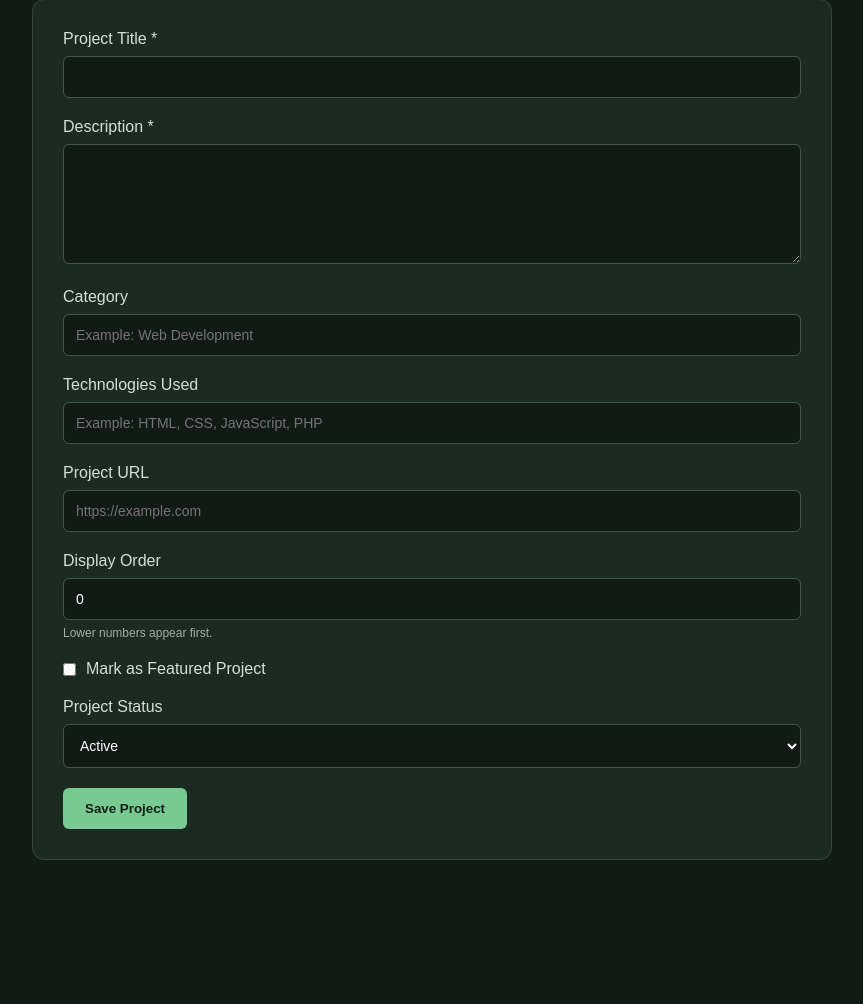
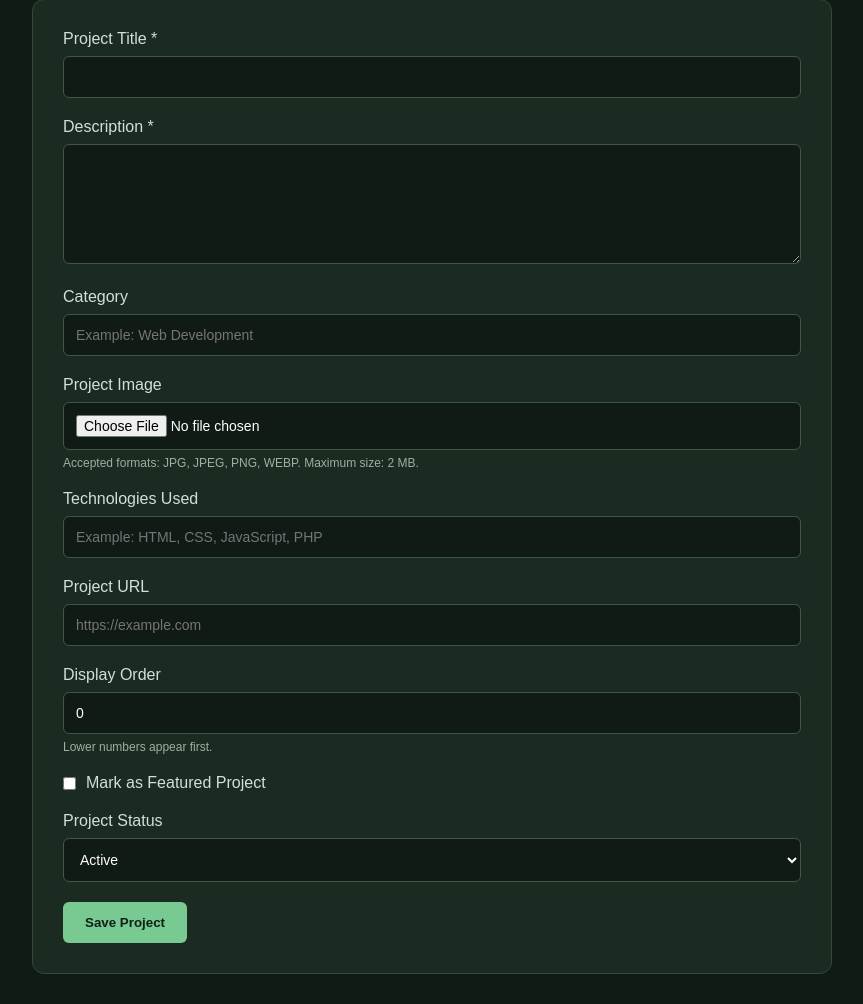
Before and after one commit to buenavistaarvin27-ux/Arvin, a PHP site: page /admin/add-project.php in a window 1280 px wide. Shown: the part 159-1163 px from the top of the page, without its empty margins (208-1071 px from the left). Before the commit the page ends 1019 px from the top, so only its background shows below. Run offline with PHP 8.4, Linux system fonts and the light colour scheme; the visitor is signed in with stand-in values (Sample User, id 1); a stand-in replaces the project's code that opens the database connection.

Commit message:
Add secure project image upload functionality

```diff
--- a/admin/add-project.php
+++ b/admin/add-project.php
@@ -13,8 +13,9 @@ if ($_SERVER['REQUEST_METHOD'] === 'POST') {
     $sessionToken = $_SESSION['csrf_token'] ?? '';
 
     if (
+        !is_string($token) ||
+        !is_string($sessionToken) ||
         $sessionToken === '' ||
-        $token === '' ||
         !hash_equals($sessionToken, $token)
     ) {
         http_response_code(403);
@@ -27,12 +28,17 @@ if ($_SERVER['REQUEST_METHOD'] === 'POST') {
     $category = trim($_POST['category'] ?? '');
     $technologies = trim($_POST['technologies'] ?? '');
     $project_url = trim($_POST['project_url'] ?? '');
+
     $sort_order = filter_var(
         $_POST['sort_order'] ?? 0,
         FILTER_VALIDATE_INT
     );
+
     $is_featured = isset($_POST['is_featured']) ? 1 : 0;
     $status = $_POST['status'] ?? 'active';
+
+    $imagePath = null;
+    $absoluteImagePath = null;
 
     // Validate required fields
     if ($title === '' || $description === '') {
@@ -50,7 +56,96 @@ if ($_SERVER['REQUEST_METHOD'] === 'POST') {
     ) {
         $error = "Please enter a valid project URL.";
 
-    } else {
+    }
+
+    // Validate uploaded image
+    if ($error === '' && isset($_FILES['image'])) {
+
+        $file = $_FILES['image'];
+
+        if ($file['error'] !== UPLOAD_ERR_NO_FILE) {
+
+            if ($file['error'] !== UPLOAD_ERR_OK) {
+                $error = "Image upload failed. Please try again.";
+
+            } elseif ($file['size'] > 2 * 1024 * 1024) {
+                $error = "Image size must not exceed 2 MB.";
+
+            } elseif (!is_uploaded_file($file['tmp_name'])) {
+                $error = "Invalid image upload.";
+
+            } else {
+
+                // Check actual image MIME type
+                $finfo = finfo_open(FILEINFO_MIME_TYPE);
+                $mimeType = $finfo
+                    ? finfo_file($finfo, $file['tmp_name'])
+                    : false;
+
+                if ($finfo) {
+                    finfo_close($finfo);
+                }
+
+                // Allowed image types
+                $allowedTypes = [
+                    'image/jpeg' => 'jpg',
+                    'image/png'  => 'png',
+                    'image/webp' => 'webp'
+                ];
+
+                if (
+                    !$mimeType ||
+                    !isset($allowedTypes[$mimeType]) ||
+                    getimagesize($file['tmp_name']) === false
+                ) {
+                    $error = "Only JPG, PNG, and WEBP images are allowed.";
+
+                } else {
+
+                    $uploadDirectory = __DIR__ . '/../uploads';
+
+                    if (
+                        !is_dir($uploadDirectory) ||
+                        !is_writable($uploadDirectory)
+                    ) {
+                        $error = "The uploads folder is missing or not writable.";
+
+                    } else {
+
+                        // Generate a unique filename
+                        try {
+                            $filename = bin2hex(random_bytes(16))
+                                . '.'
+                                . $allowedTypes[$mimeType];
+
+                            $absoluteImagePath = $uploadDirectory
+                                . DIRECTORY_SEPARATOR
+                                . $filename;
+
+                            $imagePath = 'uploads/' . $filename;
+
+                            // Move image into uploads folder
+                            if (!move_uploaded_file(
+                                $file['tmp_name'],
+                                $absoluteImagePath
+                            )) {
+                                $error = "Unable to save the uploaded image.";
+                                $imagePath = null;
+                                $absoluteImagePath = null;
+                            }
+
+                        } catch (Throwable $e) {
+                            error_log("Image upload failed: " . $e->getMessage());
+                            $error = "Unable to process the uploaded image.";
+                        }
+                    }
+                }
+            }
+        }
+    }
+
+    // Save project to database
+    if ($error === '') {
 
         try {
             $stmt = $pdo->prepare("
@@ -58,6 +153,7 @@ if ($_SERVER['REQUEST_METHOD'] === 'POST') {
                     title,
                     description,
                     category,
+                    image,
                     technologies,
                     project_url,
                     sort_order,
@@ -67,6 +163,7 @@ if ($_SERVER['REQUEST_METHOD'] === 'POST') {
                     :title,
                     :description,
                     :category,
+                    :image,
                     :technologies,
                     :project_url,
                     :sort_order,
@@ -79,6 +176,7 @@ if ($_SERVER['REQUEST_METHOD'] === 'POST') {
                 ':title' => $title,
                 ':description' => $description,
                 ':category' => $category !== '' ? $category : null,
+                ':image' => $imagePath,
                 ':technologies' => $technologies !== '' ? $technologies : null,
                 ':project_url' => $project_url !== '' ? $project_url : null,
                 ':sort_order' => $sort_order,
@@ -90,6 +188,12 @@ if ($_SERVER['REQUEST_METHOD'] === 'POST') {
             exit;
 
         } catch (PDOException $e) {
+
+            // Remove uploaded image if database insertion fails
+            if ($absoluteImagePath && file_exists($absoluteImagePath)) {
+                unlink($absoluteImagePath);
+            }
+
             error_log("Project creation failed: " . $e->getMessage());
             $error = "Unable to save the project. Please try again.";
         }
@@ -140,6 +244,10 @@ function escapeValue($value) {
             text-decoration: none;
         }
 
+        .back-link:hover {
+            text-decoration: underline;
+        }
+
         h1 {
             color: #a3e6b5;
             margin-bottom: 10px;
@@ -175,6 +283,10 @@ function escapeValue($value) {
             background: #101b16;
             color: white;
             font-size: 14px;
+        }
+
+        input[type="file"] {
+            cursor: pointer;
         }
 
         textarea {
@@ -263,12 +375,12 @@ function escapeValue($value) {
             </div>
         <?php endif; ?>
 
-        <form method="POST">
+        <form method="POST" enctype="multipart/form-data">
 
             <input
                 type="hidden"
                 name="csrf_token"
-                value="<?php echo escapeValue($_SESSION['csrf_token']); ?>"
+                value="<?php echo escapeValue($_SESSION['csrf_token'] ?? ''); ?>"
             >
 
             <div class="form-group">
@@ -302,6 +414,19 @@ function escapeValue($value) {
                     value="<?php echo escapeValue($_POST['category'] ?? ''); ?>"
                     placeholder="Example: Web Development"
                 >
+            </div>
+
+            <div class="form-group">
+                <label for="image">Project Image</label>
+                <input
+                    type="file"
+                    id="image"
+                    name="image"
+                    accept=".jpg,.jpeg,.png,.webp,image/jpeg,image/png,image/webp"
+                >
+                <p class="hint">
+                    Accepted formats: JPG, JPEG, PNG, WEBP. Maximum size: 2 MB.
+                </p>
             </div>
 
             <div class="form-group">
@@ -352,6 +477,7 @@ function escapeValue($value) {
             <div class="form-group">
                 <label for="status">Project Status</label>
                 <select id="status" name="status">
+
                     <option
                         value="active"
                         <?php echo ($_POST['status'] ?? 'active') === 'active' ? 'selected' : ''; ?>
@@ -365,6 +491,7 @@ function escapeValue($value) {
                     >
                         Inactive
                     </option>
+
                 </select>
             </div>
 
```
Also changed, not shown: uploads/.htaccess (added), 2 other files.
